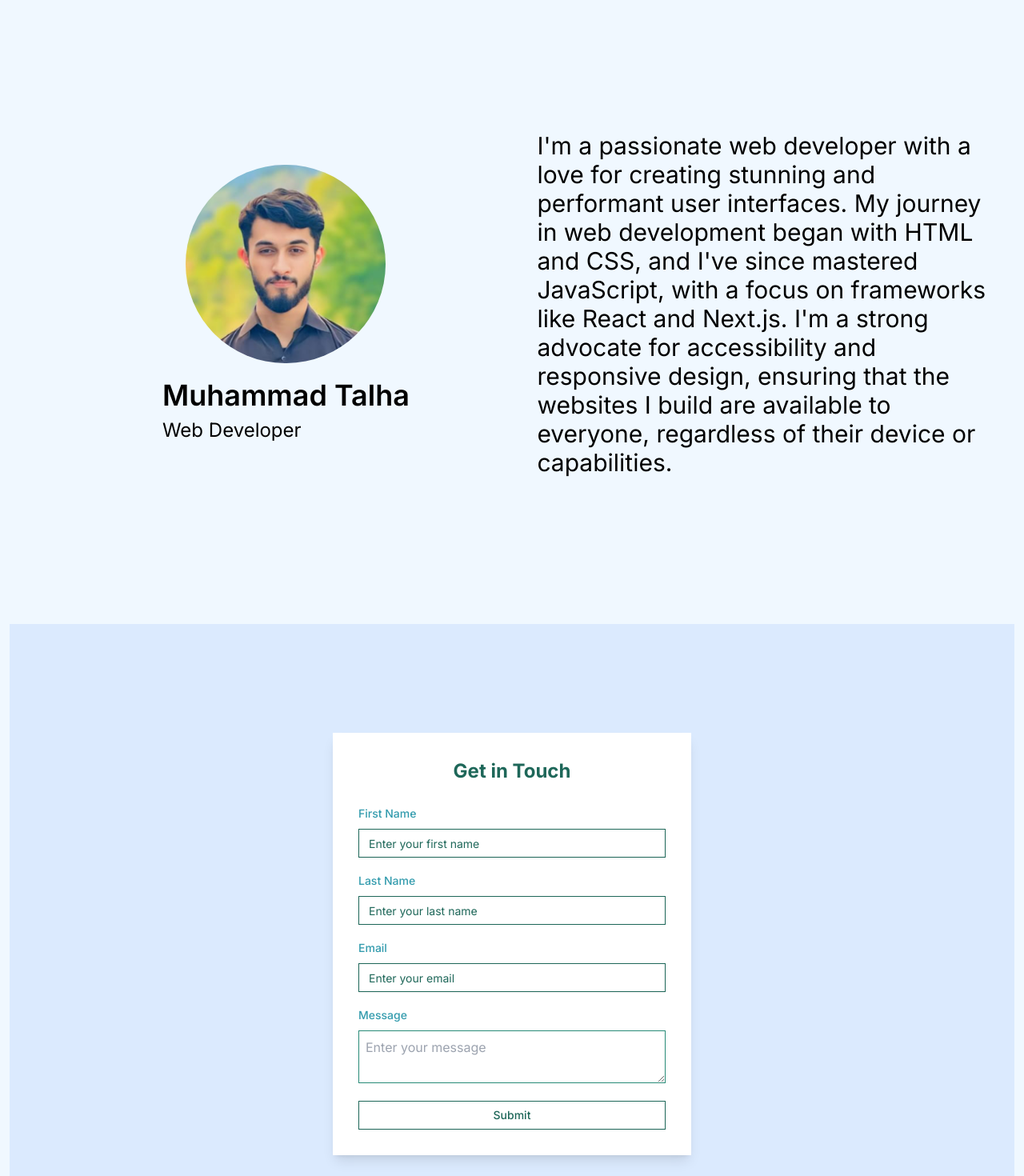
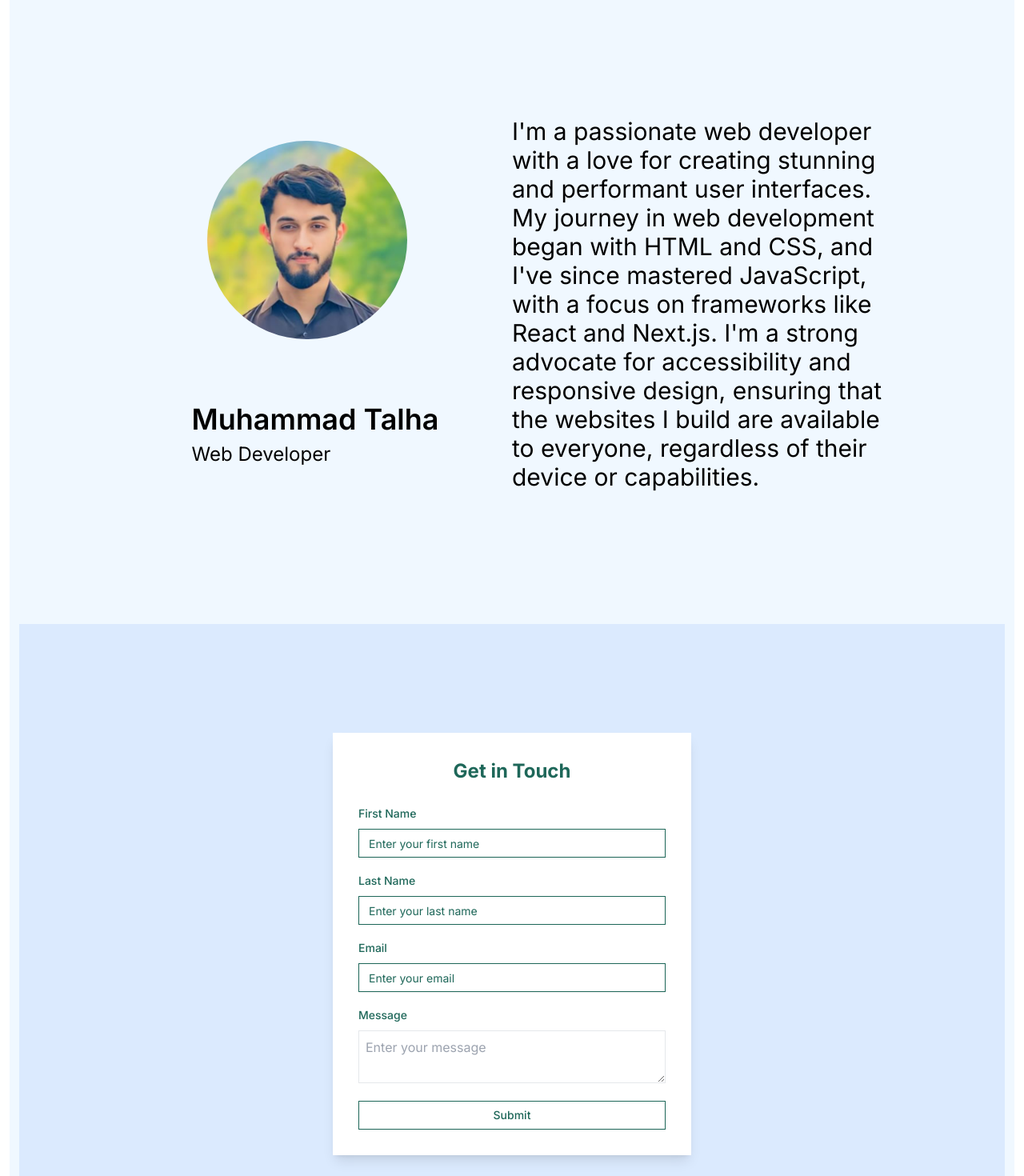
Before and after one commit to Talhary/portfolio, a Next.js app: page / in a window 1280 px wide. Shown: the part 1620-3090 px from the top of the page at 80% size. Built offline with nearby package versions, Linux system fonts and the light colour scheme.

Commit message:
Updated Aliitle bit

```diff
--- a/app/layout.tsx
+++ b/app/layout.tsx
@@ -16,14 +16,18 @@ export default function RootLayout({
   children: React.ReactNode;
 }>) {
   return (
-    <html lang="en"  suppressHydrationWarning className="">
+    <html  lang="en"  suppressHydrationWarning className="">
         <ThemeProvider
             attribute="class"
             defaultTheme="system"
             enableSystem
             disableTransitionOnChange
           >
-      <body className={inter.className}>{children}</body>
+      <body className={inter.className}>
+        <div className="dark:bg-dark-bg">
+        {children}
+        </div>
+      </body>
       </ThemeProvider>
     </html>
   );
--- a/app/page.tsx
+++ b/app/page.tsx
@@ -6,7 +6,7 @@ import { Projects } from '@/sections/projects';
 import { Skills } from '@/sections/skills';
 export default function App() {
   return (
-    <main className="overflow-hidden dark:bg-dark-bg bg-radial-gradient px-3 min-w-[400px] transition-all max-w-[1440px] mx-auto">
+    <main className="overflow-hidden dark:bg-dark-bg bg-radial-gradient mx-3 px-3 min-w-[340px]  transition-all max-w-[1440px">
       <section id='home' className='  h-[120vh] mx-auto'>
        <Home/>
       </section>
--- a/components/custom/drop-down-menu.tsx
+++ b/components/custom/drop-down-menu.tsx
@@ -4,9 +4,10 @@
 import { navItems } from "@/sections/home";
 import { CiMenuFries } from "react-icons/ci";
 import { useState } from "react";
+import { ThemeChange } from "../change-theme";
 
 export const MainDropdownMenu = () => {
-  const [hide, setHide] = useState(false);
+  const [hide, setHide] = useState(true);
 
   const handleSummaryClick = (event:any) => {
     event.preventDefault();
@@ -15,8 +16,8 @@ export const MainDropdownMenu = () => {
 
   return (
     <div className="dropdown">
-      <button className="m-1 btn" onClick={handleSummaryClick}>
-        <CiMenuFries className="text-black dark:text-white" size={30} />
+      <button className="m-1 btn dark:bg-dark-bg bg-transparent hover:bg-white"  onClick={handleSummaryClick}>
+        <CiMenuFries  className="text-black  dark:text-white  " size={30} />
       </button>
       <ul className={`dropdown-content z-[1] menu p-2 shadow bg-base-100 rounded-box w-52 ${hide ? 'hidden' : ''}`}>
         {navItems.map((item, i) => {
@@ -28,6 +29,11 @@ export const MainDropdownMenu = () => {
             </li>
           );
         })}
+         <li>
+              <a href={'/'} onClick={() => setHide(true)} className="my-2">
+              <ThemeChange/>
+              </a>
+            </li>
       </ul>
     </div>
   );
--- a/sections/about.tsx
+++ b/sections/about.tsx
@@ -1,33 +1,28 @@
-import Image from "next/link";
+import Image from 'next/image';
+import Link from 'next/link';
+
 export const About = () => {
   return (
-    <div className="text-black text-2xl dark:bg-dark-bg dark:text-white flex items-center  justify-center">
-      <div className="flex flex-row max-md:flex-col justify-center items-center w-[100vw] h-screen ">
-        <div className="w-[50%] max-md:w-[80%] flex items-center max-md:items-start max-md:mb-10  flex-col">
-          <div className="max-sm:hidden">
-            <img
-              src={"/image.png"}
+    <div className="text-black dark:bg-dark-bg dark:text-white flex items-center justify-center h-screen w-full">
+      <div className="flex flex-col md:flex-row justify-center items-center w-full max-w-screen-lg mx-auto p-5">
+        <div className="flex flex-col lg:flex-col lg:gap-y-20 md:flex-row items-center md:w-1/2 w-full mb-10 md:mb-0">
+          <div className="sm:mr-5  mb-5 sm:mb-0">
+            <Image
+              src="/image.png"
               width={250}
               height={250}
               className="rounded-full"
+              alt="Profile Picture"
             />
           </div>
-          <div className="flex flex-col items-start justify-start ">
-            <h2 className="text-4xl font-semibold mt-5 max-sm:text-2xl">
-              Muhammad Talha
-            </h2>
+          <div className="flex flex-col items-center md:items-start mt-5 md:mt-0">
+            <h2 className="text-4xl font-semibold max-sm:text-2xl">Muhammad Talha</h2>
             <p className="mt-2 text-2xl max-sm:text-xl">Web Developer</p>
           </div>
         </div>
-        <div className=" max-sm:w-auto text-3xl max-sm:px-5 max-md:text-2xl max-sm:text-xl w-[45%] max-md:w-[80%] flex items-center max-md:items-start max-md:mb-10  flex-col">
+        <div className="text-3xl md:w-1/2 w-full text-center md:text-left max-sm:text-xl">
           <p>
-            I'm a passionate web developer with a love for creating stunning and
-            performant user interfaces. My journey in web development began with
-            HTML and CSS, and I've since mastered JavaScript, with a focus on
-            frameworks like React and Next.js. I'm a strong advocate for
-            accessibility and responsive design, ensuring that the websites I
-            build are available to everyone, regardless of their device or
-            capabilities.
+            I'm a passionate web developer with a love for creating stunning and performant user interfaces. My journey in web development began with HTML and CSS, and I've since mastered JavaScript, with a focus on frameworks like React and Next.js. I'm a strong advocate for accessibility and responsive design, ensuring that the websites I build are available to everyone, regardless of their device or capabilities.
           </p>
         </div>
       </div>
--- a/sections/mail.tsx
+++ b/sections/mail.tsx
@@ -68,7 +68,7 @@ export function Mail() {
               name="firstName"
               render={({ field }) => (
                 <FormItem>
-                  <FormLabel className=" text-primary1-dark" >First Name</FormLabel>
+                  <FormLabel className=" " >First Name</FormLabel>
                   <FormControl>
                     <Input placeholder="Enter your first name" {...field} />
                   </FormControl>
@@ -81,7 +81,7 @@ export function Mail() {
               name="lastName"
               render={({ field }) => (
                 <FormItem>
-                  <FormLabel  className=" text-primary1-dark" >Last Name</FormLabel>
+                  <FormLabel  className="" >Last Name</FormLabel>
                   <FormControl>
                     <Input placeholder="Enter your last name" {...field} />
                   </FormControl>
@@ -94,7 +94,7 @@ export function Mail() {
               name="email"
               render={({ field }) => (
                 <FormItem>
-                  <FormLabel  className=" text-primary1-dark" >Email</FormLabel>
+                  <FormLabel  className="" >Email</FormLabel>
                   <FormControl>
                     <Input type="email" placeholder="Enter your email" {...field} />
                   </FormControl>
@@ -107,9 +107,9 @@ export function Mail() {
               name="message"
               render={({ field }) => (
                 <FormItem>
-                  <FormLabel  className=" text-primary1-dark" >Message</FormLabel>
+                  <FormLabel  className=" " >Message</FormLabel>
                   <FormControl>
-                    <textarea className= "dark:bg-card-bg focus:border-text-secondary-dark border w-full p-2 border-secondary1-dark-hover" placeholder="Enter your message" {...field} />
+                    <textarea className= "dark:bg-card-bg focus:border-text-secondary-dark border w-full p-2 " placeholder="Enter your message" {...field} />
                   </FormControl>
                   <FormMessage />
                 </FormItem>
```
